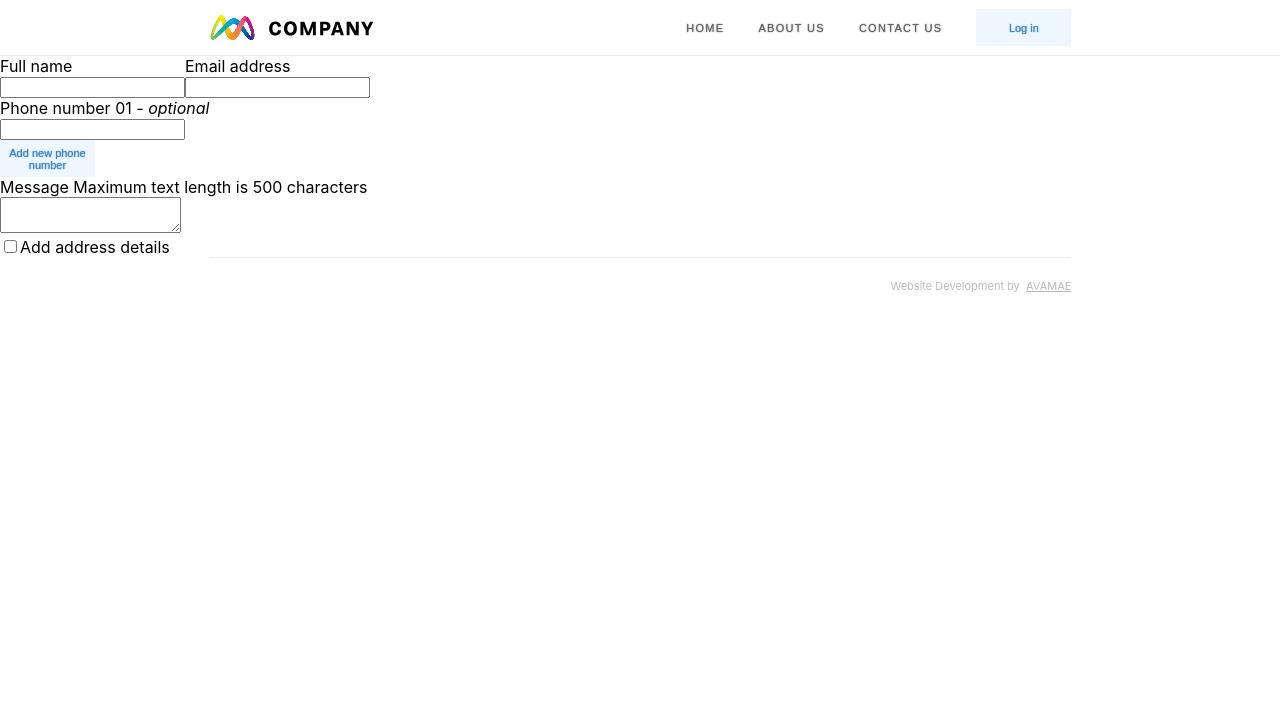
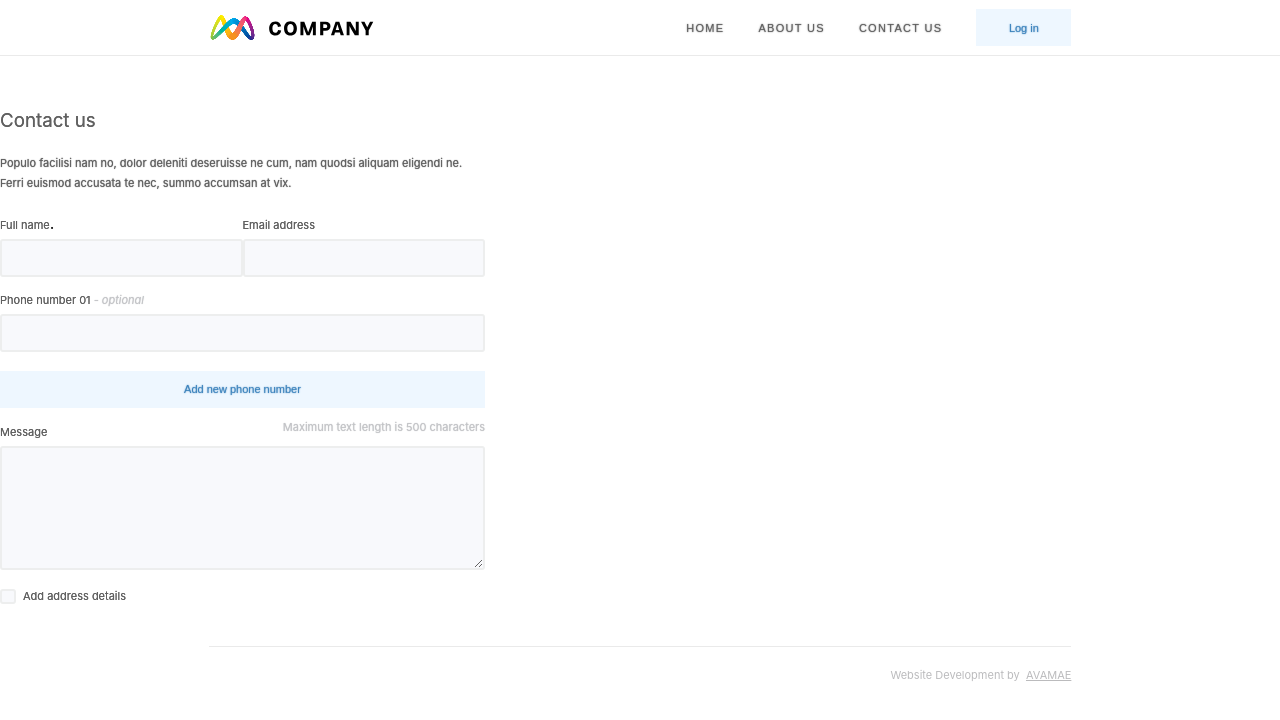
Before and after one commit to jgumoes/react-website, a React (Create React App) app: page /contact in a window 1280 px wide. Shown: the top 720 px of the page. Built offline with nearby package versions, Linux system fonts and the light colour scheme.

Commit message:
improved ContactUs styling

```diff
--- /dev/null
+++ b/src/Resources/ContactUs.json
@@ -0,0 +1,3 @@
+{
+  "sub-header": "Populo facilisi nam no, dolor deleniti deseruisse ne cum, nam quodsi aliquam eligendi ne. Ferri euismod accusata te nec, summo accumsan at vix."
+}
--- a/src/Views/ContactUs/ContactUs.css
+++ b/src/Views/ContactUs/ContactUs.css
@@ -1,4 +1,69 @@
 
-form .first-line{
+.contact-us-form .first-line{
   display: flex;
+  width: 100%;
+  justify-content: space-between;
 }
+
+.contact-us-form{
+  padding: var(--static-page-vertical-padding) 0px;
+  max-width: 485px;
+}
+
+.contact-us-form .form-element input, .contact-us-form .form-element textarea, .contact-us-form .form-element .custom-checkbox {
+  box-sizing: border-box;
+  width: 100%;
+  height: 38px;
+  background-color: #f8f9fc;
+  border: 2px solid #edeeee;
+  border-radius: var(--button-border-radius);
+  margin: 6px 0;
+}
+
+.contact-us-form .form-element textarea{
+  height: 124px;
+}
+
+.contact-us-form button.form-element {
+  box-sizing: border-box;
+  width: 100%;
+  margin: 10px 0;
+}
+
+.contact-us-form .form-element {margin: 2.5px 0; width: 100%;}
+
+.contact-us-form .form-element input[type="checkbox"]{
+  width: unset;
+  height: unset;
+  opacity: 0;
+  position: absolute;
+}
+
+.contact-us-form .form-element#bIncludeAddressDetails {
+  display: flex;
+  align-items: center;
+  justify-content: flex-start;
+}
+
+
+.contact-us-form .form-element .custom-checkbox{
+  width: 15px;
+  height: 15px;
+  margin-right: 7px;
+}
+
+.contact-us-form label {
+  font-weight: 400;
+  font-size: var(--static-body-font-size);
+  text-shadow: 0 0 0.5px var(--dark-text-color);
+  color: var(--dark-text-color);
+}
+
+.contact-us-form label .sub-label {
+  color: #c3c4c7;
+  text-shadow: 0 0 1px #c3c4c7;
+}
+
+.form-element#Message .sub-label{float: right;}
+
+.contact-us-form p.static-text{margin-bottom: 18px;}
--- a/src/Views/ContactUs/ContactUs.jsx
+++ b/src/Views/ContactUs/ContactUs.jsx
@@ -2,6 +2,8 @@ import React from 'react'
 import AddressFormContainer from '../../components/AddressFormContainer/AddressFormContainer'
 import LightButton from '../../components/LightButton/LightButton'
 import './ContactUs.css'
+import '../StaticText.css'
+import ContactUsStatic from '../../Resources/ContactUs.json'
 
 const PhoneNumber = ({ N }) => {
     N = N.length === 1 ? "0"+N : N
@@ -53,7 +55,8 @@ class ContactUs extends React.Component {
 
   checkboxChangeHandler = (event) => {
     // console.log('click')
-    this.setForm(event.target.name, event.target.checked)
+    // this.setForm(event.target.name, event.target.checked)
+    this.setForm("bIncludeAddressDetails", !this.state.formData.bIncludeAddressDetails)
   }
 
   phoneChangeHandler = (event) => {
@@ -68,16 +71,21 @@ class ContactUs extends React.Component {
 
   render(){
     var checkboxState = this.state.formData.bIncludeAddressDetails
+
     return(
-      <form>
+      <form className="contact-us-form">
+        <h3 className="static-text">Contact us</h3>
+        <p className="static-text"><b>{ContactUsStatic["sub-header"]}</b></p>
         <div className="first-line">
-        <label className="form-element" id="FullName" htmlFor="FullName">Full name<br/>
-          <input type="text" id="FullName" name="FullName" onChange={this.onChangeHandler} required></input>
-        </label>
+          <div className="form-element">
+            <label className="form-element" id="FullName" htmlFor="FullName">Full name</label>.
+            <input type="text" id="FullName" name="FullName" onChange={this.onChangeHandler} required></input>
+          </div>
 
-        <label className="form-element" id="EmailAddress" htmlFor="EmailAddress">Email address<br/>
-          <input type="text" id="EmailAddress" name="EmailAddress" required></input>
-        </label>
+          <div className="form-element">
+            <label className="form-element" id="EmailAddress" htmlFor="EmailAddress">Email address</label>
+            <input type="text" id="EmailAddress" name="EmailAddress" required></input>
+          </div>
         </div>
 
         {this.state.numberList.map((n, i) => <PhoneNumber N={String(n+1)} key={i}/>)}
@@ -85,13 +93,14 @@ class ContactUs extends React.Component {
         <LightButton className="form-element" text="Add new phone number" ID="add-phone-number" clickHandler={this.addPhoneNumber} />
 
         <div className="form-element" id="Message">
-          <label htmlFor="Message">Message <span className="sub-label"> Maximum text length is 500 characters</span></label><br/>
+          <label htmlFor="Message">Message <span className="sub-label">Maximum text length is 500 characters</span></label><br/>
           <textarea type="textArea" id="Message" name="Message" required></textarea>
         </div>
 
         <div className="form-element" id="bIncludeAddressDetails">
           <input type="checkbox" id="bIncludeAddressDetails" name="bIncludeAddressDetails" onChange={this.checkboxChangeHandler} checked={checkboxState} />
-          <label htmlFor="bIncludeAddressDetails">Add address details</label>
+          <button type="button" className="custom-checkbox" onClick={this.checkboxChangeHandler}><span className="custom-checkmark" /></button>
+          <label htmlFor="bIncludeAddressDetails" onClick={this.checkboxChangeHandler}>Add address details</label>
         </div>
         {checkboxState === true &&
           <AddressFormContainer changeHandler={this.onChangeHandler} />
--- /dev/null
+++ b/src/Views/StaticText.css
@@ -0,0 +1,25 @@
+:root{
+  --static-page-vertical-padding: 34px;
+  --static-body-font-size: 11px;
+}
+
+.static-text{
+  color: var(--dark-text-color);
+}
+
+h3.static-text {
+  font-weight: 400;
+  text-shadow: 0 0 0.5px var(--dark-text-color);
+  margin-bottom: 21px;
+}
+
+p.static-text{
+  font-size: var(--static-body-font-size);
+  text-shadow: 0 0 0.5px var(--dark-text-color);
+  line-height: 20px;
+}
+
+p.static-text b{
+  font-weight: 400;
+  text-shadow: 0 0 1px var(--dark-text-color);
+}
--- a/src/components/BlueButton/BlueButton.jsx
+++ b/src/components/BlueButton/BlueButton.jsx
@@ -5,7 +5,7 @@ const reloadWindow = () => {
   window.location.reload()
 }
 
-const BlueButton = ({ text, route="", reloadingFunction }) => {
+const BlueButton = ({ text, route="", reloadingFunction, className="" }) => {
   let history = useHistory()
   reloadingFunction = reloadingFunction || reloadWindow
 
@@ -21,7 +21,7 @@ const BlueButton = ({ text, route="", reloadingFunction }) => {
 
   return(
     <Link to={route}>
-      <button className="blue-button" onClick={goToPage}>
+      <button className={`blue-button ${className}`} onClick={goToPage}>
         <b>{text}</b>
       </button>
     </Link>
--- a/src/components/LightButton/LightButton.jsx
+++ b/src/components/LightButton/LightButton.jsx
@@ -1,7 +1,7 @@
 import './LightButton.css'
-const LightButton = ({ text, ID ="", clickHandler = ()=> "", type = "button"}) => {
+const LightButton = ({ text, ID ="", clickHandler = ()=> "", type = "button", className=""}) => {
   return(
-    <button type={type} className="light-button" id={ID} onClick={clickHandler}>
+    <button type={type} className={`light-button ${className}`} id={ID} onClick={clickHandler}>
       {text}
     </button>
   )
```
Also changed, not shown: src/Resources/AboutUs.json (added, +16 -0 lines).
